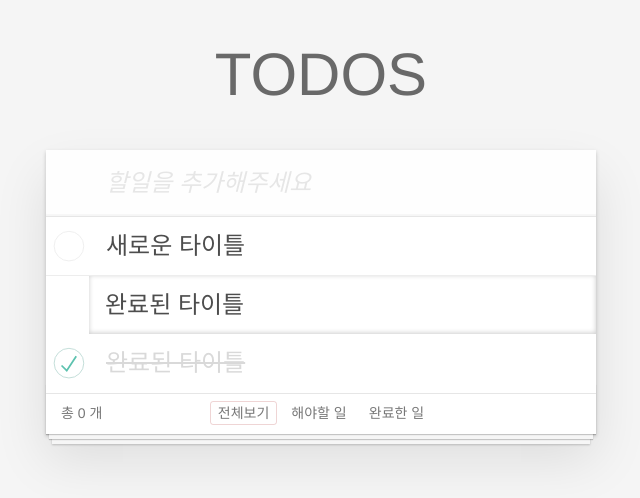
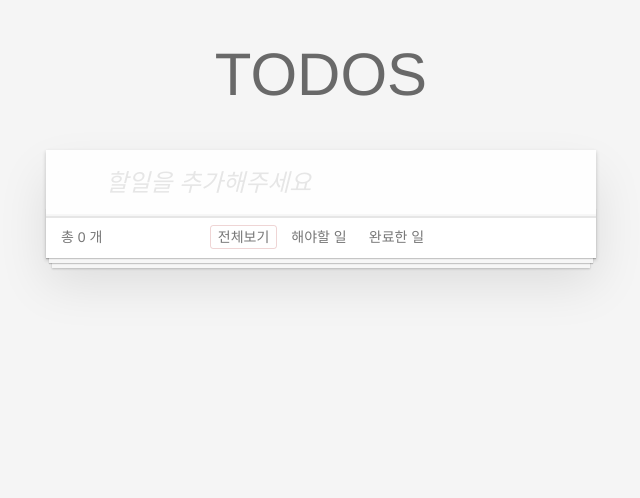
Before and after one commit to seows2/react-todo-list-step1, a React (Create React App) app: page / in a window 1280 px wide. Shown: the top 498 px of the page, without its empty margins (319-959 px from the left). Built offline with nearby package versions, Linux system fonts and the light colour scheme.

Commit message:
todo 리스트 추가 기능 구현

```diff
--- a/src/App.js
+++ b/src/App.js
@@ -1,4 +1,31 @@
+import React, {useState} from 'react';
+import TodoList from './component/TodoList.jsx';
+import CountContainer from './component/CountContainer.jsx';
+
 function App() {
+  const [todoTitle, setTodoTitle] = useState('');
+  const [todoList, setTodoList] = useState([]);
+
+  const onKeyPress = (e) => {
+    if (e.key === 'Enter') {
+      setTodoList([...todoList, {
+        id: Date.now(),
+        title: todoTitle,
+        completed: false
+      }]);
+
+      setTodoTitle('');
+    }
+
+  }
+  const handleChange = (e) => {
+    setTodoTitle(e.target.value);
+  }
+
+  const onTodoListChange = (todoList) => {
+    setTodoList(todoList);
+  }
+
   return (
     <div className="todoapp">
       <h1>TODOS</h1>
@@ -6,52 +33,15 @@ function App() {
         id="new-todo-title"
         className="new-todo"
         placeholder="할일을 추가해주세요"
+        value={todoTitle}
+        onChange={handleChange}
+        onKeyPress={onKeyPress}
         autoFocus
       />
       <main>
         <input className="toggle-all" type="checkbox" />
-        <ul id="todo-list" className="todo-list">
-          <li>
-            <div className="view">
-              <input className="toggle" type="checkbox" />
-              <label className="label">새로운 타이틀</label>
-              <button className="destroy"></button>
-            </div>
-            <input className="edit" value="새로운 타이틀" />
-          </li>
-          <li className="editing">
-            <div className="view">
-              <input className="toggle" type="checkbox" />
-              <label className="label">완료된 타이틀</label>
-              <button className="destroy"></button>
-            </div>
-            <input className="edit" value="완료된 타이틀" />
-          </li>
-          <li className="completed">
-            <div className="view">
-              <input className="toggle" type="checkbox" checked />
-              <label className="label">완료된 타이틀</label>
-              <button className="destroy"></button>
-            </div>
-            <input className="edit" value="완료된 타이틀" />
-          </li>
-        </ul>
-        <div className="count-container">
-          <span className="todo-count">
-            총 <strong>0</strong> 개
-          </span>
-          <ul className="filters">
-            <li>
-              <span className="all selected">전체보기</span>
-            </li>
-            <li>
-              <span className="active">해야할 일</span>
-            </li>
-            <li>
-              <span className="completed">완료한 일</span>
-            </li>
-          </ul>
-        </div>
+        <TodoList todoList={todoList} onTodoListChange={onTodoListChange}/>
+        <CountContainer/>
       </main>
     </div>
   );
--- /dev/null
+++ b/src/component/CountContainer.jsx
@@ -0,0 +1,22 @@
+function CountContainer() {
+    return (
+        <div className="count-container">
+          <span className="todo-count">
+            총 <strong>0</strong> 개
+          </span>
+          <ul className="filters">
+            <li key={1}>
+              <span className="all selected">전체보기</span>
+            </li>
+            <li key={2}>
+              <span className="active">해야할 일</span>
+            </li>
+            <li key={3}>
+              <span className="completed">완료한 일</span>
+            </li>
+          </ul>
+        </div>
+    );
+}
+
+export default CountContainer;
--- /dev/null
+++ b/src/component/TodoList.jsx
@@ -0,0 +1,57 @@
+function ViewTitle(props) {
+    return (
+        <li>
+            <div className="view">
+                <input className="toggle" type="checkbox"/>
+                <label className="label">{props.todo.title}</label>
+                <button className="destroy"></button>
+            </div>
+        </li>
+    );
+}
+
+function EditingTitle(props) {
+    return (
+        <li className="editing">
+            <div className="view">
+                <input className="toggle" type="checkbox" />
+                <label className="label">완료된 타이틀</label>
+                <button className="destroy"></button>
+            </div>
+            <input className="edit" value="완료된 타이틀" />
+        </li>
+    );
+}
+
+function CompletedTitle(props) {
+    return (
+        <li className="completed">
+            <div className="view">
+                <input className="toggle" type="checkbox" checked />
+                <label className="label">완료된 타이틀</label>
+                <button className="destroy"></button>
+            </div>
+            <input className="edit" value="완료된 타이틀" />
+        </li>
+    );
+}
+
+function TodoList(props) {
+
+    const handleChange = (e) => {
+        console.log('hi')
+        const todo = props.todoList.filter(todo => todo.id === e.target.id);
+        console.log(todo);
+    }
+
+    return (
+        <ul id="todo-list" className="todo-list">
+            {
+                props.todoList.length > 0 &&
+                props.todoList.map(todo => <ViewTitle todo={todo} key={todo.id} onChange={handleChange}/>)
+            }
+        </ul>
+    );
+}
+
+export default TodoList;
```
Also changed, not shown: 1 other file (tests, documents, lock files or other folders).
